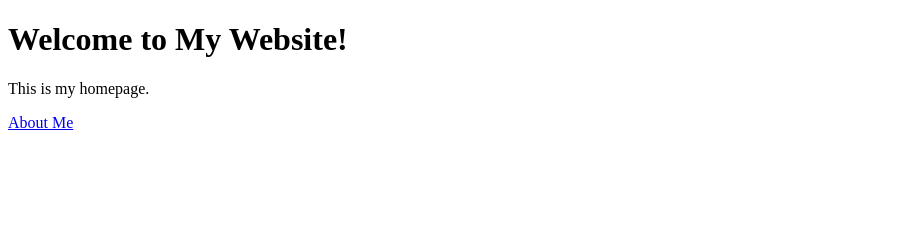
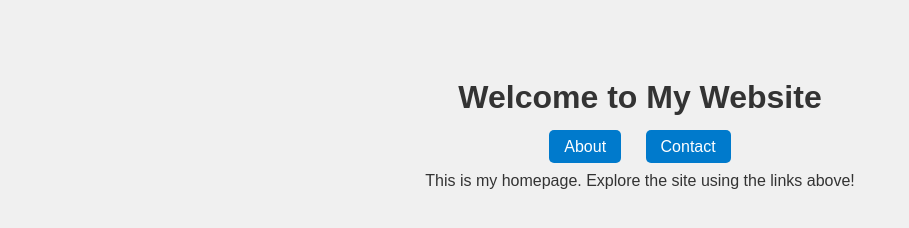
Before and after one commit to sajayasathish03/sajayasathish03.github.io, a plain HTML site: page index.html in a window 1280 px wide. Shown: the whole page, without its empty margins (0-909 px from the left). Drawn offline with Linux system fonts and the light colour scheme.

Commit message:
Update index.html

```diff
--- a/index.html
+++ b/index.html
@@ -2,10 +2,18 @@
 <html>
 <head>
     <title>My Website</title>
+    <style>
+        body { font-family: Arial; text-align: center; background: #f0f0f0; color: #333; padding: 50px;}
+        nav a { margin: 10px; padding: 8px 15px; background: #007acc; color: white; text-decoration: none; border-radius: 5px;}
+        nav a:hover { background: #005f99;}
+    </style>
 </head>
 <body>
-    <h1>Welcome to My Website!</h1>
-    <p>This is my homepage.</p>
-    <a href="about/index.html">About Me</a>
+    <h1>Welcome to My Website</h1>
+    <nav>
+        <a href="about/index.html">About</a>
+        <a href="contact/index.html">Contact</a>
+    </nav>
+    <p>This is my homepage. Explore the site using the links above!</p>
 </body>
 </html>
```
